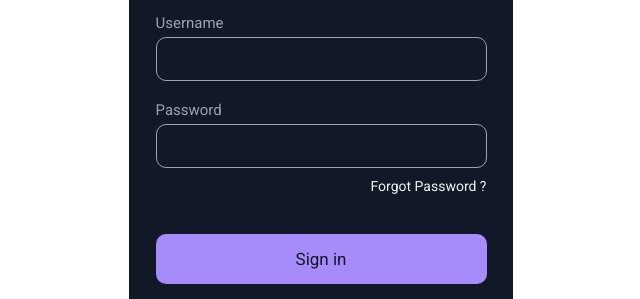
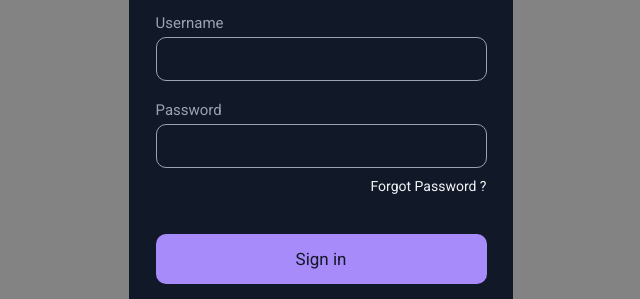
Before and after one commit to jonassreiz/login, a plain HTML site: page index.html in a window 1280 px wide. Shown: the part 121-420 px from the top of the page, without its empty margins (319-959 px from the left). Drawn offline with Linux system fonts and the light colour scheme.

```diff
--- a/style.css
+++ b/style.css
@@ -1,6 +1,7 @@
 body{
     justify-content: center;
     display: flex;
+    background-color: rgb(131, 131, 131);
 }
 .container1{
     width: 320px;
```
Also changed, not shown: index.html (+2 -3 lines).
